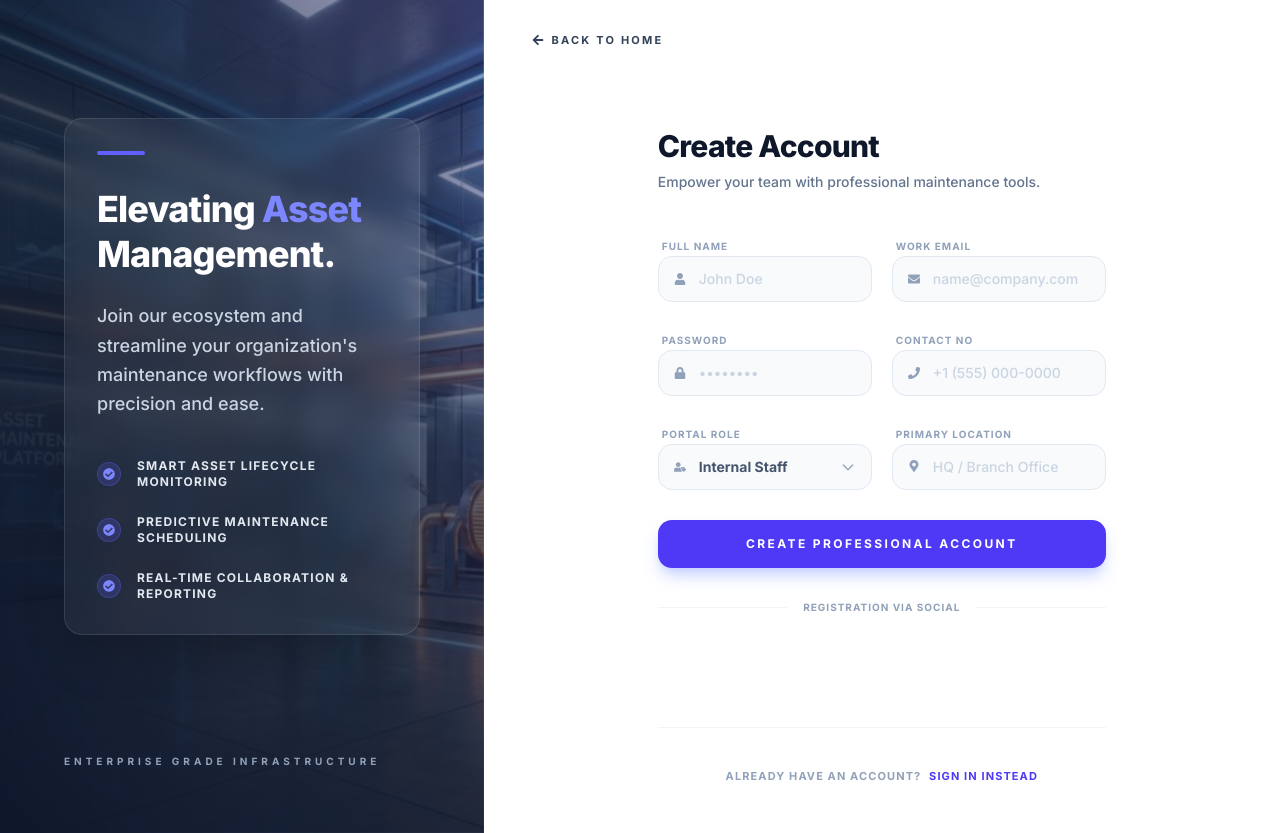
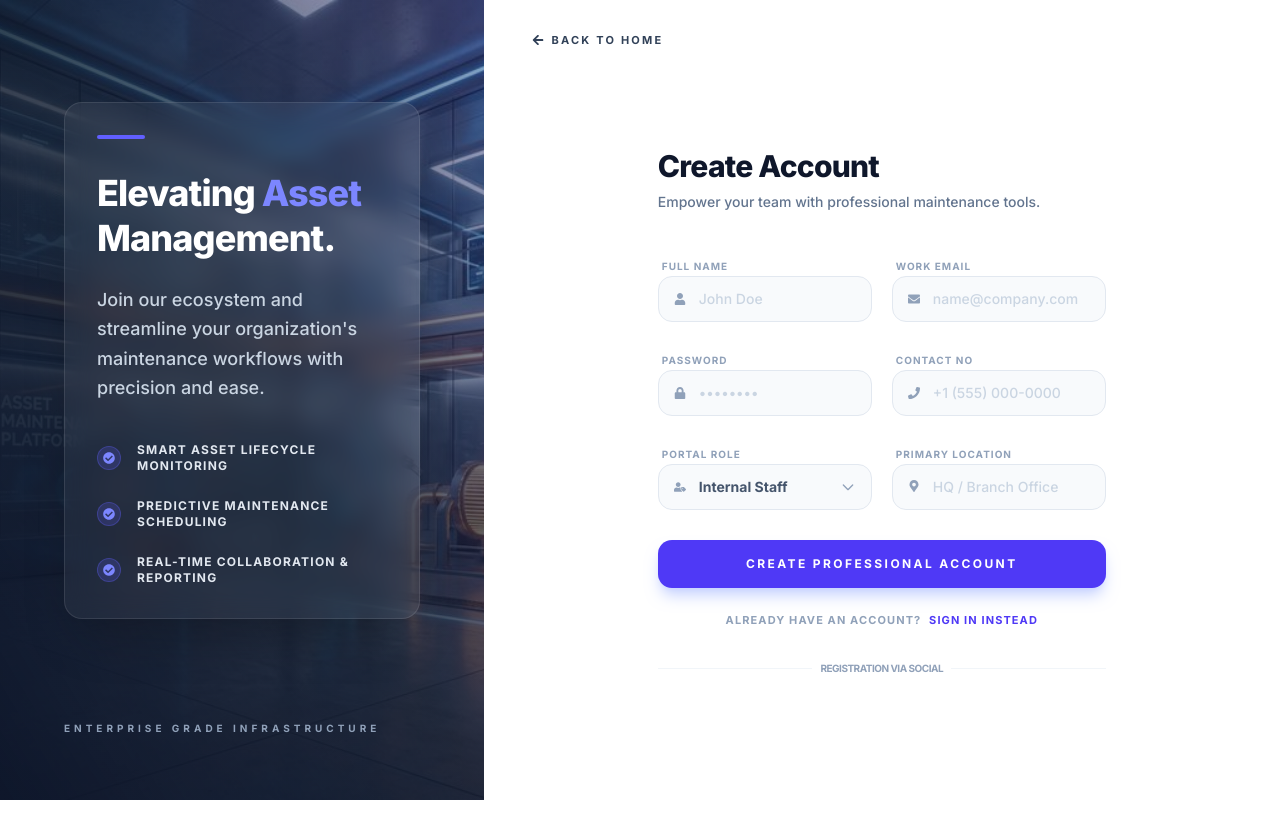
Before and after one commit to monish394/Asset-Maintenance, a React (Vite) app: page /register in a window 1280 px wide. After the commit the page ends 800 px from the top, so only its background shows below. Built offline with nearby package versions, Linux system fonts and the light colour scheme; no server answers.

Commit message:
fix: explicit regex for express 5 catch-all

```diff
--- a/src/logrespage/Registration.jsx
+++ b/src/logrespage/Registration.jsx
@@ -312,6 +312,13 @@ export default function Register() {
                 "Create Professional Account"
               )}
             </motion.button>
+
+            <p className="text-center mt-6 text-slate-400 text-[11px] font-bold uppercase tracking-[0.1em]">
+              Already have an account?{" "}
+              <Link to="/login" className="text-indigo-600 hover:text-indigo-700 hover:underline underline-offset-4 ml-1">
+                Sign In Instead
+              </Link>
+            </p>
           </form>
 
           <div className="mt-8">
@@ -320,11 +327,11 @@ export default function Register() {
                 <div className="w-full border-t border-slate-100"></div>
               </div>
               <div className="relative flex justify-center text-[10px] uppercase tracking-widest">
-                <span className="bg-white px-4 text-slate-400 font-bold">Registration via Social</span>
+                <span className="bg-white px-2 text-slate-400 font-bold tracking-tighter">Registration via Social</span>
               </div>
             </div>
 
-            <div className="mt-6 flex justify-center">
+            <div className="mt-4 flex justify-center">
               <GoogleLogin
                 onSuccess={handleGoogleSuccess}
                 onError={() => {
@@ -337,15 +344,6 @@ export default function Register() {
               />
             </div>
           </div>
-
-          <div className="mt-12 text-center border-t border-slate-100 pt-10">
-            <p className="text-slate-400 text-[11px] font-bold uppercase tracking-[0.1em]">
-              Already have an account?{" "}
-              <Link to="/login" className="text-indigo-600 hover:text-indigo-700 hover:underline underline-offset-4 ml-1">
-                Sign In Instead
-              </Link>
-            </p>
-          </div>
         </div>
       </motion.div>
     </div>
```
